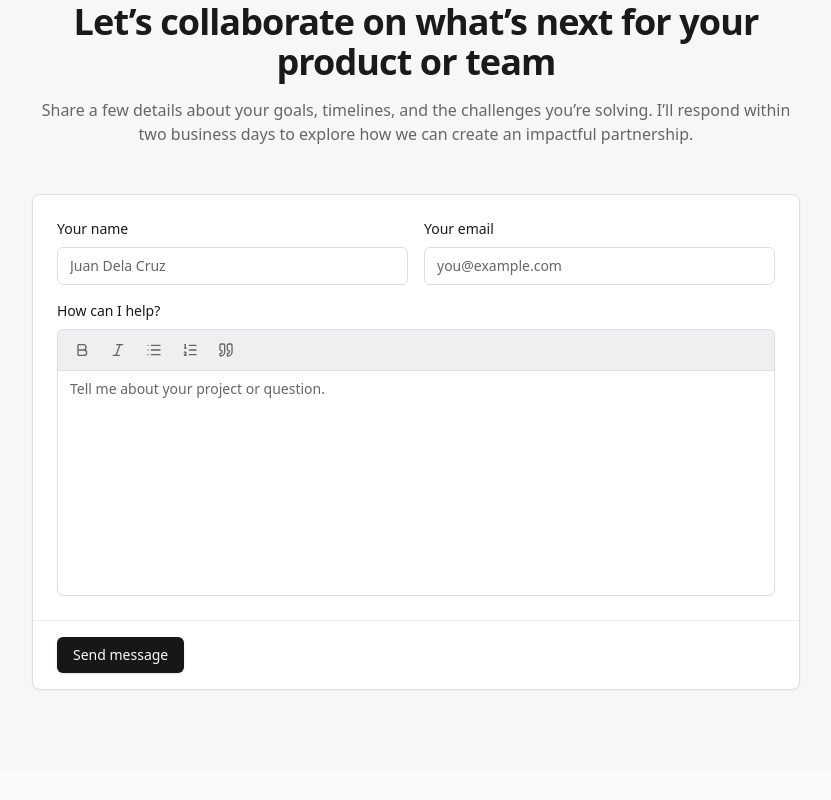
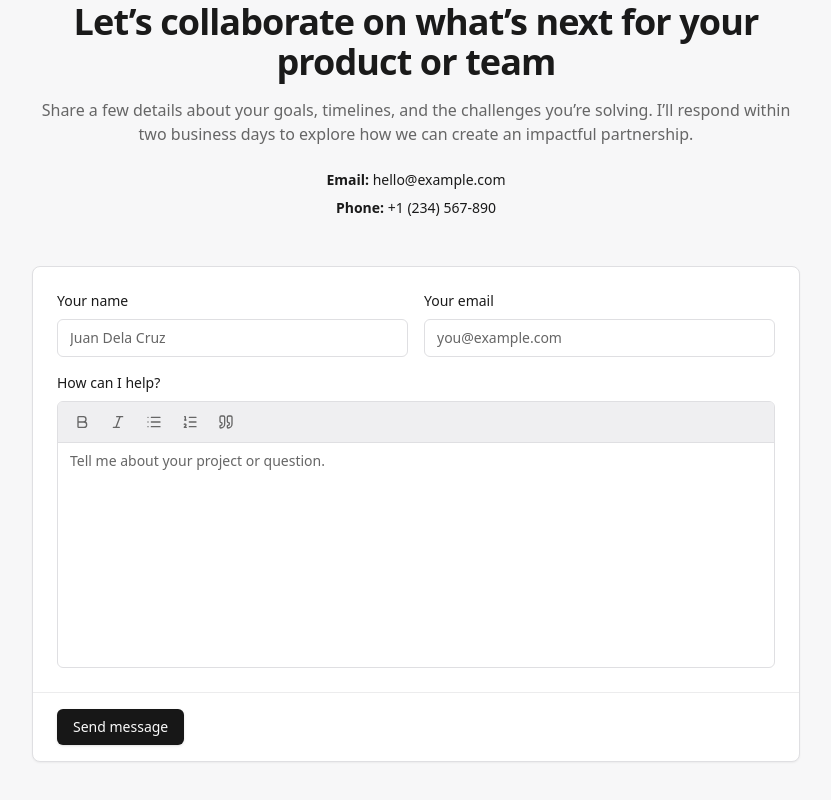
Before and after one commit to Antholem/web-portfolio, a Next.js app: page / in a window 1280 px wide. Shown: the part 1087-1887 px from the top of the page, without its empty margins (224-1055 px from the left). Before the commit the page ends 1857 px from the top, so only its background shows below. Built offline with nearby package versions, Linux system fonts and the light colour scheme; no server answers.

Commit message:
Add direct contact details to contact section

```diff
--- a/src/components/contact-section.tsx
+++ b/src/components/contact-section.tsx
@@ -14,6 +14,27 @@ export default function ContactSection() {
           <p className="mt-4 text-base text-muted-foreground">
             Share a few details about your goals, timelines, and the challenges you&rsquo;re solving. I&rsquo;ll respond within two business days to explore how we can create an impactful partnership.
           </p>
+          <address className="mt-6 space-y-2 text-sm not-italic text-muted-foreground">
+            <p>
+              <span className="font-semibold text-foreground">Email:</span>{" "}
+              <a
+                href="mailto:hello@example.com"
+                className="font-medium text-foreground transition-colors hover:text-primary"
+              >
+                hello@example.com
+              </a>
+            </p>
+            <p>
+              <span className="font-semibold text-foreground">Phone:</span>{" "}
+              <a
+                href="tel:+1234567890"
+                className="font-medium text-foreground transition-colors hover:text-primary"
+              >
+                +1 (234) 567-890
+              </a>
+            </p>
+          </address>
+
         </div>
 
         <div className="mx-auto w-full max-w-4xl">
```
